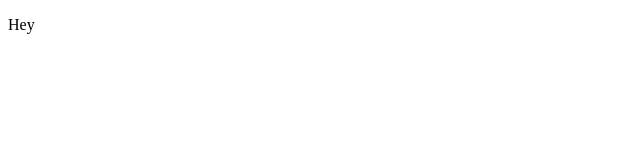
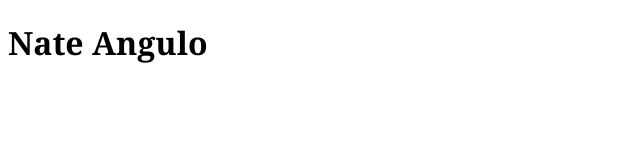
Before and after one commit to nateangulo/nateangulo.github.io.prime, a plain HTML site: page index.html in a window 1280 px wide. Shown: the whole page, without its empty margins (0-640 px from the left). Drawn offline with Linux system fonts and the light colour scheme.

Commit message:
Update index.html

```diff
--- a/index.html
+++ b/index.html
@@ -5,6 +5,6 @@
  <link rel="stylesheet" href="style.css"/>
 </head>
 <body>
-<p>Hey</p>
+<h1>Nate Angulo</h1>
 </body>
 </html>
```
